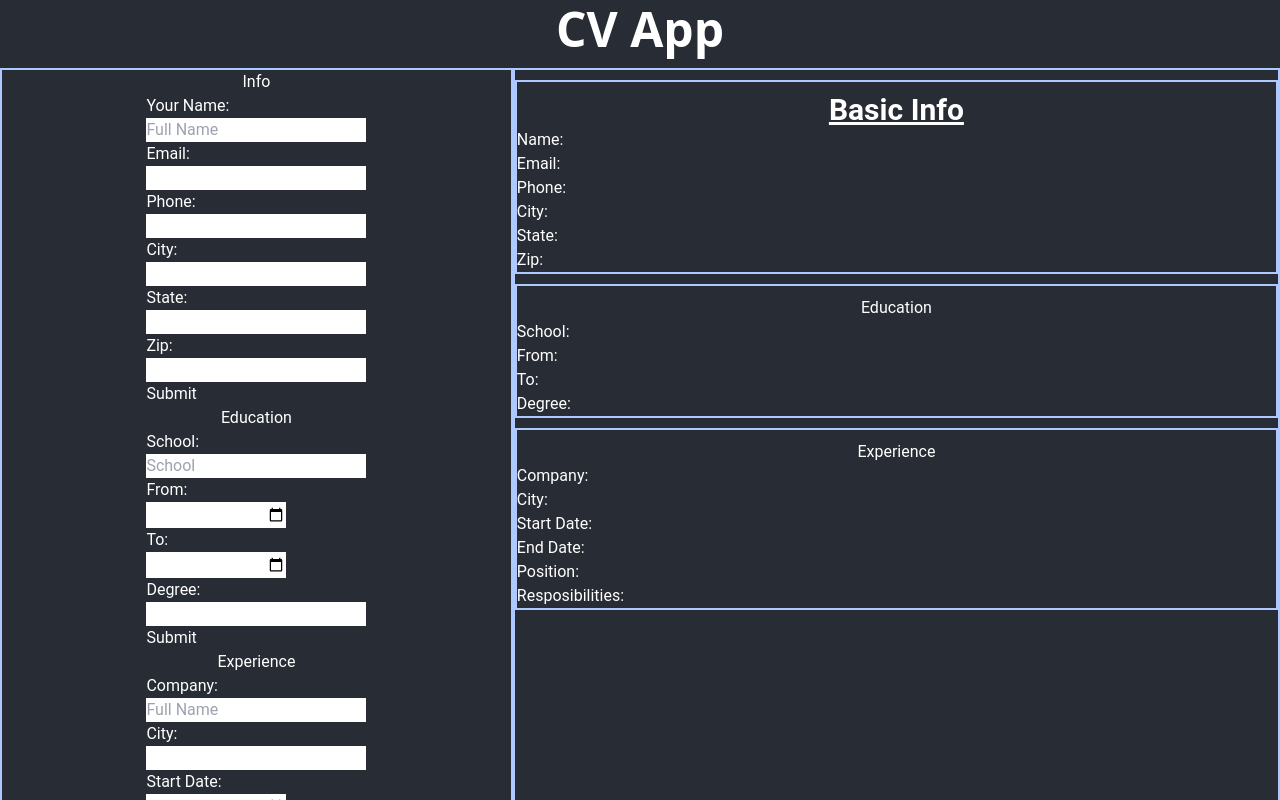
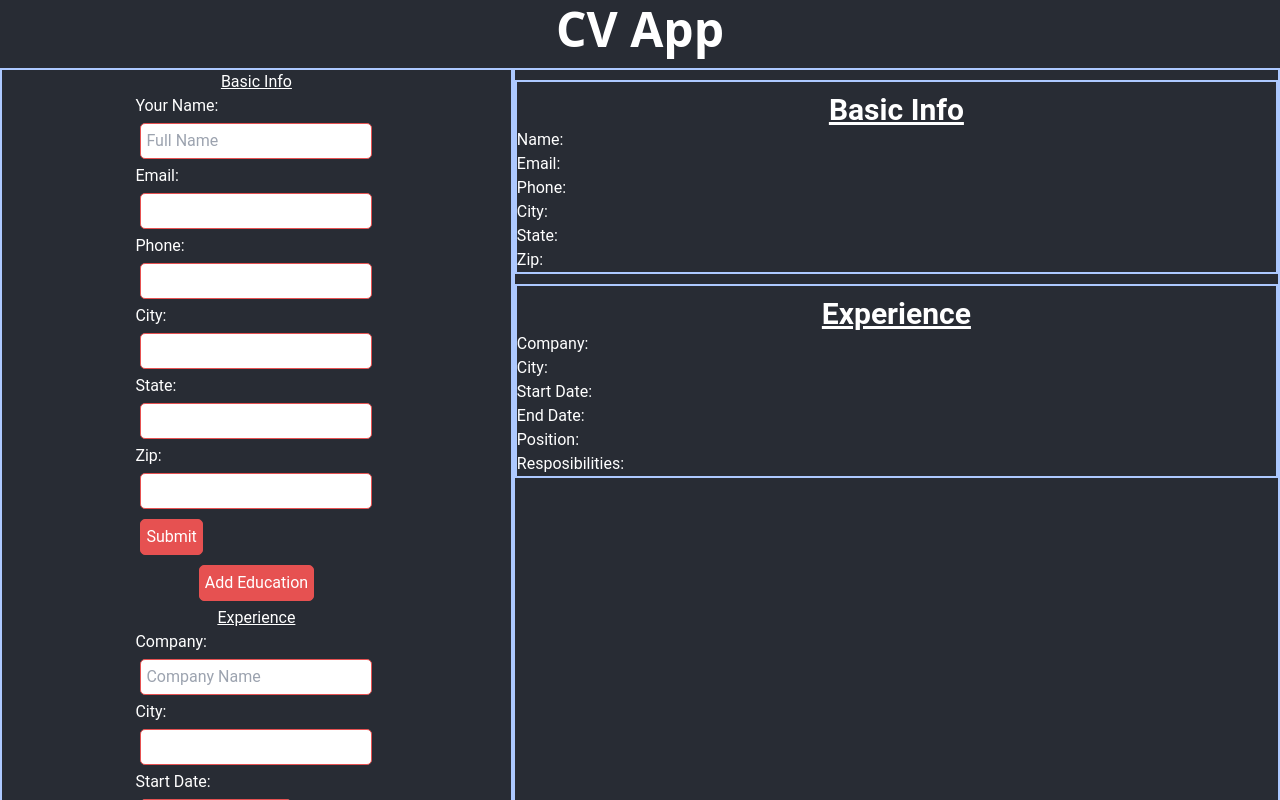
Before and after one commit to mrdoza/CV_App, a React (Vite) app: page / in a window 1280 px wide. Shown: the top 800 px of the page. Built offline with nearby package versions, Linux system fonts and the light colour scheme.

Commit message:
enabled save to local storage. Also added the ability to add a 2nd school.

```diff
--- a/prettier.config.js
+++ /dev/null
@@ -1,3 +0,0 @@
-module.exports = {
-    plugins: ['prettier-plugin-tailwindcss'],
-  };
--- a/src/App.jsx
+++ b/src/App.jsx
@@ -4,14 +4,46 @@ import Body from "./components/Body.jsx";
 import Info from "./components/Info.jsx";
 import Edu from "./components/Edu.jsx";
 import Exp from "./components/Exp.jsx";
-import React, { useState } from "react";
+import React, { useState, useEffect } from "react";
 
 function App() {
-  const [formData, setFormData] = useState([]);
+  const [infoData, setInfoData] = useState({});
+  const [eduData, setEduData] = useState([]);
+  const [expData, setExpData] = useState([]);
 
-  const handleFormSubmit = (data) => {
-    setFormData(data);
+  const handleInfoSubmit = (data) => {
+    setInfoData(data);
+    localStorage.setItem("infoData", JSON.stringify(data));
   };
+
+  const handleEduSubmit = (data, index) => {
+    const newEduData = [...eduData];
+    newEduData[index] = data;
+    setEduData(newEduData);
+    localStorage.setItem("eduData", JSON.stringify(newEduData));
+  };
+
+  const handleExpSubmit = (data) => {
+    setExpData(data);
+    localStorage.setItem("expData", JSON.stringify(data));
+  };
+
+  const addEduForm = () => {
+    setEduData([...eduData, {}]);
+  };
+
+  useEffect(() => {
+    const savedInfoData = localStorage.getItem("infoData");
+    const savedEduData = localStorage.getItem("eduData");
+    const savedExpData = localStorage.getItem("expData");
+
+    if (savedInfoData) setInfoData(JSON.parse(savedInfoData));
+    if (savedEduData) setEduData(JSON.parse(savedEduData) || []);
+    else setEduData([]);
+    if (savedExpData) setExpData(JSON.parse(savedExpData));
+  }, []);
+
+  const combinedData = { ...infoData, eduData, ...expData };
 
   return (
     <>
@@ -19,12 +51,22 @@ function App() {
 
       <div className="content">
         <div className="inputs">
-          <Info onSubmit={handleFormSubmit} />
-          <Edu onSubmit={handleFormSubmit} />
-          <Exp onSubmit={handleFormSubmit} />
+          <Info onSubmit={handleInfoSubmit} />
+          {console.log(eduData)}
+          {eduData.map((edu, index) => (
+            <Edu
+              key={index}
+              edu={edu}
+              onSubmit={(data) => handleEduSubmit(data, index)}
+            />
+          ))}
+          <button type="button" onClick={addEduForm}>
+            Add Education
+          </button>
+          <Exp onSubmit={handleExpSubmit} />
         </div>
         <div className="main-form">
-          <Body formData={formData} />
+          <Body formData={combinedData} />
         </div>
       </div>
     </>
--- a/src/components/Body.jsx
+++ b/src/components/Body.jsx
@@ -1,4 +1,6 @@
 import Info from "./Info";
+import Edu from "./Edu";
+import Exp from "./Exp";
 
 function Body({ formData }) {
   return (
@@ -12,15 +14,18 @@ function Body({ formData }) {
         <p>State: {formData.state}</p>
         <p>Zip: {formData.zip}</p>
       </div>
+      {Array.isArray(formData.eduData) &&
+        formData.eduData.map((edu, index) => (
+          <div key={index}>
+            <h4>Education {index + 1}</h4>
+            <p>School: {edu.school}</p>
+            <p>From: {edu.from}</p>
+            <p>To: {edu.to}</p>
+            <p>Degree: {edu.degree}</p>
+          </div>
+        ))}
       <div className="main-form">
-        <h1>Education</h1>
-        <p>School: {formData.school}</p>
-        <p>From: {formData.from}</p>
-        <p>To: {formData.to}</p>
-        <p>Degree: {formData.degree}</p>
-      </div>
-      <div className="main-form">
-        <h1>Experience</h1>
+        <h1 className="text-3xl font-bold underline">Experience</h1>
         <p>Company: {formData.company}</p>
         <p>City: {formData.location}</p>
         <p>Start Date: {formData.start}</p>
--- a/src/components/Edu.jsx
+++ b/src/components/Edu.jsx
@@ -1,45 +1,65 @@
-function Edu({ onSubmit }) {
+function Edu({ edu, onSubmit }) {
   const submitForm = (e) => {
     e.preventDefault();
 
-    const formData = new FormData(e.target);
-    const data = Object.fromEntries(formData.entries());
+    const eduData = new FormData(e.target);
+    const data = Object.fromEntries(eduData.entries());
 
-    console.log(data.name);
     onSubmit(data);
   };
 
   return (
     <>
-      <h3>Education</h3>
+      <h3 className="underline">Education</h3>
       <form onSubmit={submitForm}>
         <div>
           <label htmlFor="school">
             School:
             <br />
           </label>
-          <input type="text" name="school" id="school" placeholder="School" />
+          <input
+            type="text"
+            name="school"
+            id="school"
+            placeholder="School"
+            defaultValue={edu.school || ""}
+          />
         </div>
         <div>
           <label htmlFor="from">
             From:
             <br />
           </label>
-          <input type="date" name="from" id="from" />
+          <input
+            type="date"
+            name="from"
+            id="from"
+            defaultValue={edu.from || ""}
+          />
         </div>
         <div>
           <label htmlFor="to">
             To:
             <br />
           </label>
-          <input type="date" name="to" id="to" />
+          <input
+            type="date"
+            name="to"
+            id="to"
+            defaultValue={edu.to || ""}
+          />
         </div>
         <div>
           <label htmlFor="degree">
             Degree:
             <br />
           </label>
-          <input type="text" name="degree" id="degree" />
+          <input
+            type="text"
+            name="degree"
+            id="degree"
+            defaultValue={edu.degree || ""}
+          />
         </div>
 
         <button type="submit">Submit</button>
--- a/src/components/Exp.jsx
+++ b/src/components/Exp.jsx
@@ -2,8 +2,8 @@ function Exp({ onSubmit }) {
   const submitForm = (e) => {
     e.preventDefault();
 
-    const formData = new FormData(e.target);
-    const data = Object.fromEntries(formData.entries());
+    const expData = new FormData(e.target);
+    const data = Object.fromEntries(expData.entries());
 
     console.log(data.name);
     onSubmit(data);
@@ -11,7 +11,7 @@ function Exp({ onSubmit }) {
 
   return (
     <>
-      <h3>Experience</h3>
+      <h3 className="underline">Experience</h3>
       <form onSubmit={submitForm}>
         <div>
           <label htmlFor="Company">
@@ -22,7 +22,7 @@ function Exp({ onSubmit }) {
             type="text"
             name="company"
             id="company"
-            placeholder="Full Name"
+            placeholder="Company Name"
           />
         </div>
         <div>
--- a/src/components/Info.jsx
+++ b/src/components/Info.jsx
@@ -2,8 +2,8 @@ function Info({ onSubmit }) {
   const submitForm = (e) => {
     e.preventDefault();
 
-    const formData = new FormData(e.target);
-    const data = Object.fromEntries(formData.entries());
+    const infoData = new FormData(e.target);
+    const data = Object.fromEntries(infoData.entries());
 
     console.log(data.name);
     onSubmit(data);
@@ -11,7 +11,7 @@ function Info({ onSubmit }) {
 
   return (
     <>
-      <h3>Info</h3>
+      <h3 className="underline">Basic Info</h3>
       <form onSubmit={submitForm}>
         <div>
           <label htmlFor="name">
--- a/src/index.css
+++ b/src/index.css
@@ -7,7 +7,23 @@ header {
   background-color: hsl(220, 13%, 18%);
   min-height: 30px;
   font-size: 1rem;
-  color: white;
+  color: rgb(230, 81, 81);
   padding: 5px;
   margin: 0;
 }
+
+input {
+  margin: 5px;
+  padding: 5px;
+  border-radius: 5px;
+  border: 1px solid rgb(230, 81, 81);
+  color: black;
+}
+button {
+  margin: 5px;
+  padding: 5px;
+  border-radius: 5px;
+  border: 1px solid rgb(230, 81, 81);
+  color: white;
+  background-color: rgb(230, 81, 81);
+}
```
